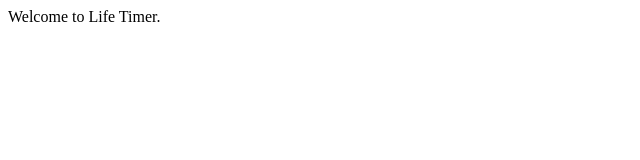
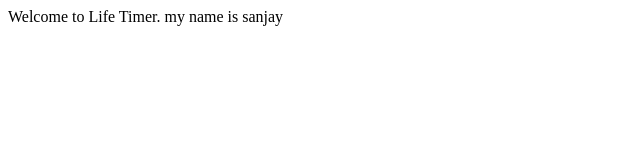
Before and after one commit to Sanjaykr223/LifeTimer, a plain HTML site: page index.html in a window 1280 px wide. Shown: the whole page, without its empty margins (0-640 px from the left). Drawn offline with Linux system fonts and the light colour scheme.

Commit message:
added my name

```diff
--- a/index.html
+++ b/index.html
@@ -6,6 +6,6 @@
     <title>Life Timer Project</title>
   </head>
   <body>
-    Welcome to Life Timer.
+    Welcome to Life Timer. my name is sanjay
   </body>
 </html>
```
